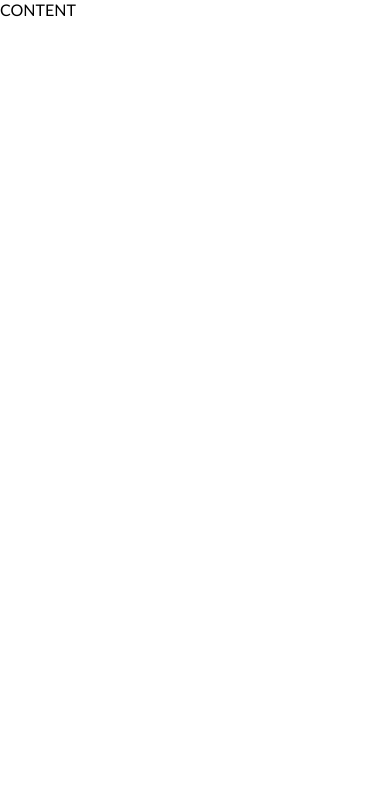
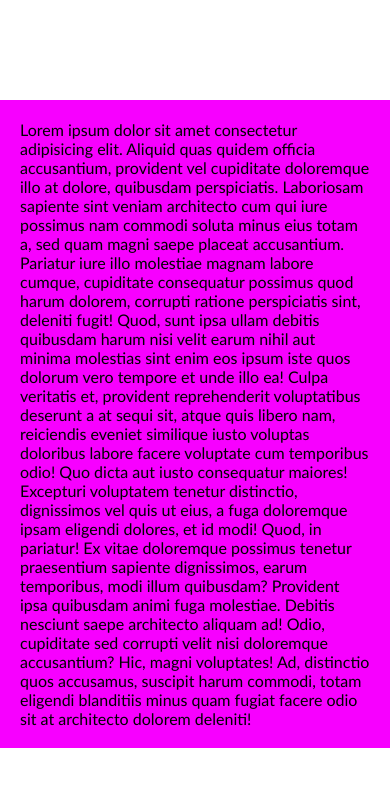
Before and after one commit to Edislat22/5-Coming-soon, a plain HTML site: page index.html in a window 390 px wide. Drawn offline with Linux system fonts and the light colour scheme.

Commit message:
Responsive design demo #2

```diff
--- a/css/layout.css
+++ b/css/layout.css
@@ -0,0 +1,40 @@
+div {
+    display: inline-block;
+    width: 800px;
+    margin: 100px calc(50% - 400px);
+    background-color: antiquewhite;
+
+}
+
+@media (max-width: 900px) {
+    div {
+        width: 600px;
+        margin: 100px calc(50% - 300px);
+        background-color: aquamarine;
+    }
+}
+
+@media (max-width: 700px) {
+    div {
+        width: 500px;
+        margin: 100px calc(50% - 250px);
+        background-color: yellow;
+    }
+}
+
+@media (max-width: 600px) {
+    div {
+        width: 400px;
+        margin: 100px calc(50% - 200px);
+        background-color: rgb(72, 255, 0);
+    }
+}
+
+@media (max-width: 460px) {
+    div {
+        width: 100%;
+        margin: 100px 0;
+        padding: 20px;
+        background-color: rgb(247, 0, 255);
+    }
+}
--- a/index.html
+++ b/index.html
@@ -21,9 +21,11 @@
 </head>
 
 <body>
-   CONTENT
+    <div>
+        Lorem ipsum dolor sit amet consectetur adipisicing elit. Aliquid quas quidem officia accusantium, provident vel cupiditate doloremque illo at dolore, quibusdam perspiciatis. Laboriosam sapiente sint veniam architecto cum qui iure possimus nam commodi soluta minus eius totam a, sed quam magni saepe placeat accusantium. Pariatur iure illo molestiae magnam labore cumque, cupiditate consequatur possimus quod harum dolorem, corrupti ratione perspiciatis sint, deleniti fugit! Quod, sunt ipsa ullam debitis quibusdam harum nisi velit earum nihil aut minima molestias sint enim eos ipsum iste quos dolorum vero tempore et unde illo ea! Culpa veritatis et, provident reprehenderit voluptatibus deserunt a at sequi sit, atque quis libero nam, reiciendis eveniet similique iusto voluptas doloribus labore facere voluptate cum temporibus odio! Quo dicta aut iusto consequatur maiores! Excepturi voluptatem tenetur distinctio, dignissimos vel quis ut eius, a fuga doloremque ipsam eligendi dolores, et id modi! Quod, in pariatur! Ex vitae doloremque possimus tenetur praesentium sapiente dignissimos, earum temporibus, modi illum quibusdam? Provident ipsa quibusdam animi fuga molestiae. Debitis nesciunt saepe architecto aliquam ad! Odio, cupiditate sed corrupti velit nisi doloremque accusantium? Hic, magni voluptates! Ad, distinctio quos accusamus, suscipit harum commodi, totam eligendi blanditiis minus quam fugiat facere odio sit at architecto dolorem deleniti!
+    </div>
 
-   <script src="./js/main.js"></script>
+    <script src="./js/main.js"></script>
 </body>
 
 </html>
```
